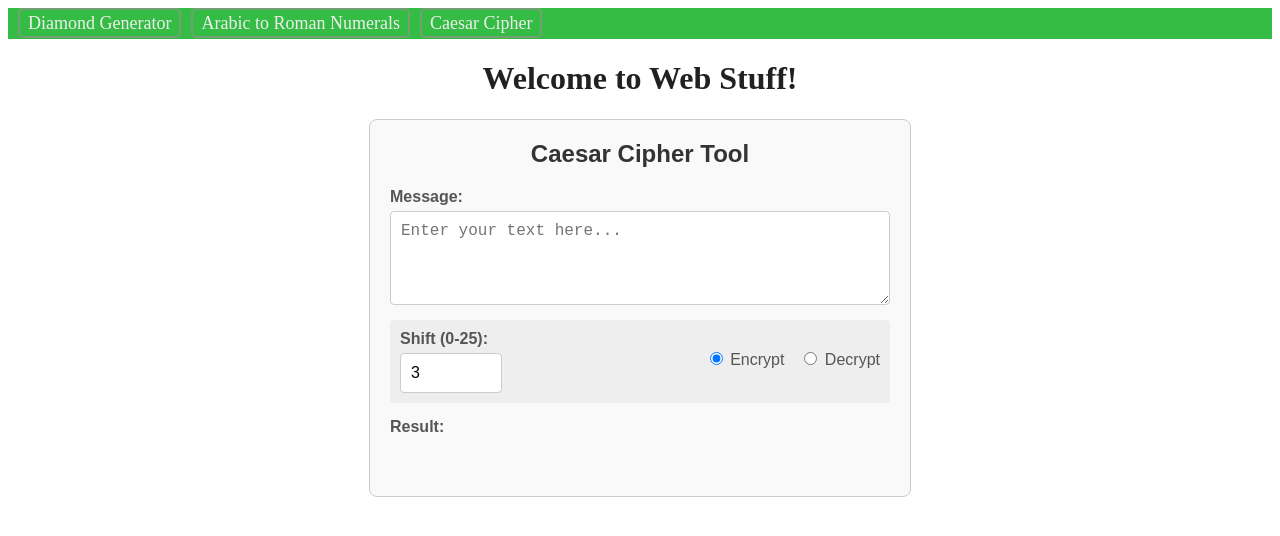
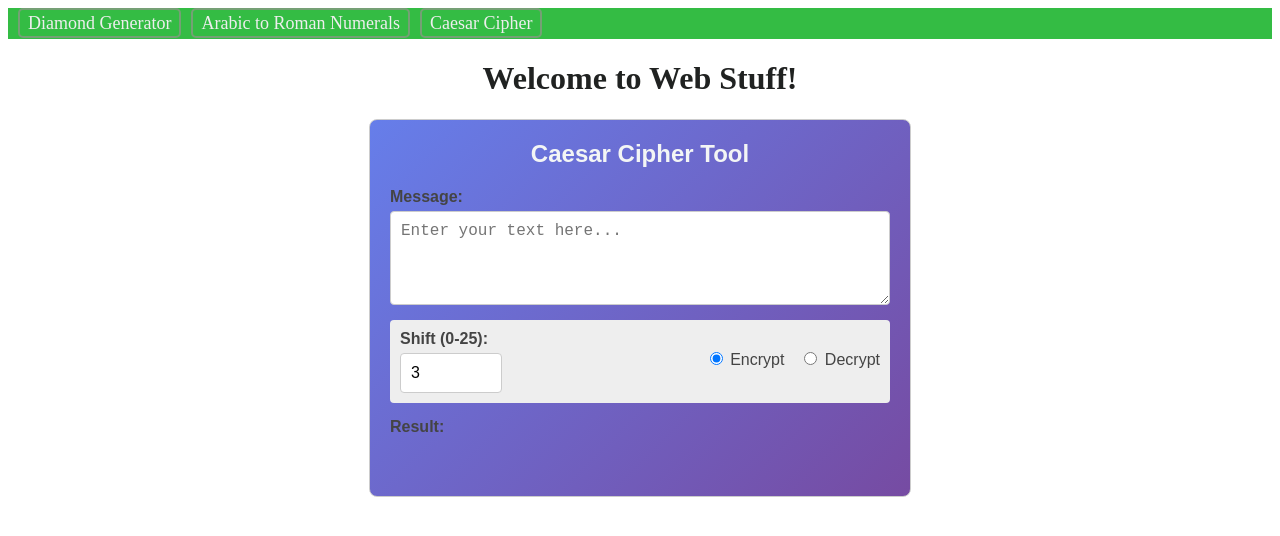
Before and after one commit to nickleus-j/webTrials, an Angular app in the folder WebStuff/: page /caesar-cipher in a window 1280 px wide. Shown: the top 536 px of the page. Built offline with nearby package versions, Linux system fonts and the light colour scheme.

Commit message:
Added Style changes

```diff
--- a/WebStuff/src/app/caesar-cipher.component/caesar-cipher.component.css
+++ b/WebStuff/src/app/caesar-cipher.component/caesar-cipher.component.css
@@ -5,13 +5,14 @@
   font-family: sans-serif;
   border: 1px solid #ccc;
   border-radius: 8px;
-  background-color: #f9f9f9;
+  color: #f0f2f1;
+  background: linear-gradient(135deg, #667eea 0%, #764ba2 100%);
 }
 
-h2 {
+.cipher-container h2 {
   text-align: center;
   margin-top: 0;
-  color: #333;
+  color: #f3f5f5;
 }
 
 .form-group {
@@ -23,7 +24,7 @@ h2 {
 label {
   margin-bottom: 5px;
   font-weight: bold;
-  color: #555;
+  color: #444;
 }
 
 textarea, input[type="number"] {
--- a/WebStuff/src/app/caesar-cipher.component/caesar-cipher.component.ts
+++ b/WebStuff/src/app/caesar-cipher.component/caesar-cipher.component.ts
@@ -27,11 +27,11 @@ export class CaesarCipherComponent {
     this.outputText = this.applyCipher(this.inputText, shift);
   }
 
-  private applyCipher(str: string, shift: number): string {
+  private applyCipher(text: string, shift: number): string {
     // Normalize the shift to handle negative numbers (for decryption) and shifts larger than 26
     const normalizedShift = ((shift % 26) + 26) % 26;
 
-    return str.split('').map(char => {
+    return text.split('').map(char => {
       // Check if the character is a letter
       if (char.match(/[a-z]/i)) {
         const code = char.charCodeAt(0);
```
